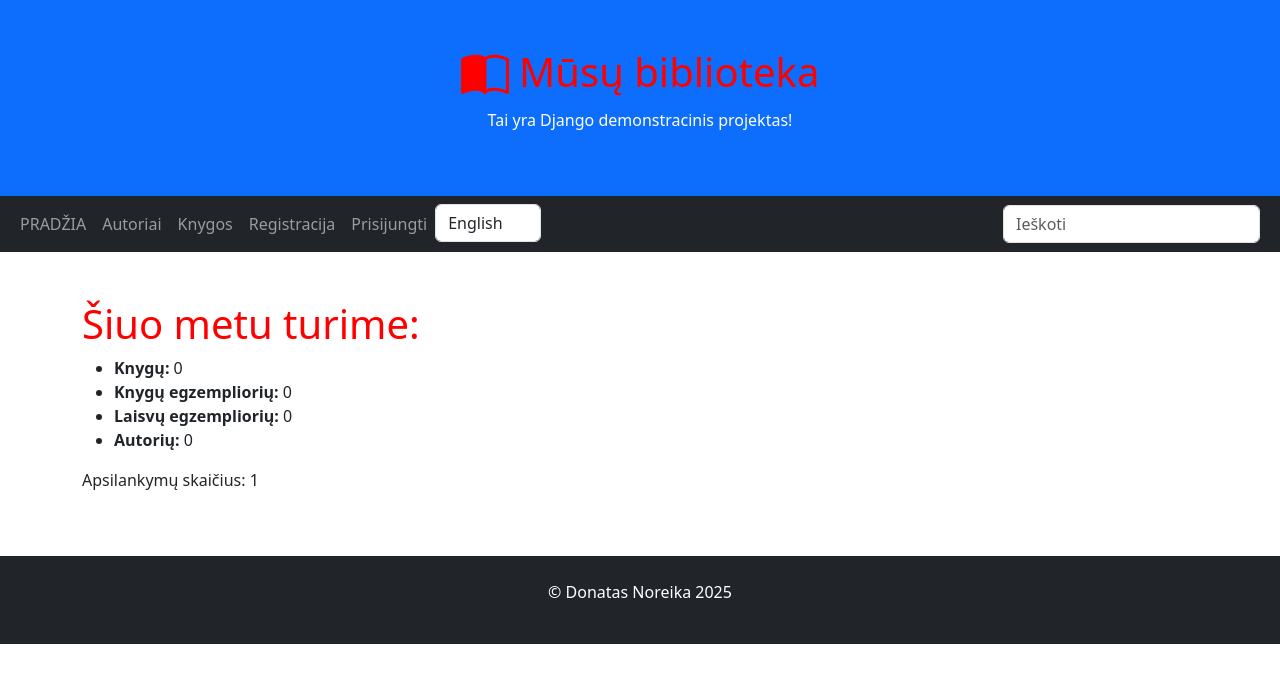
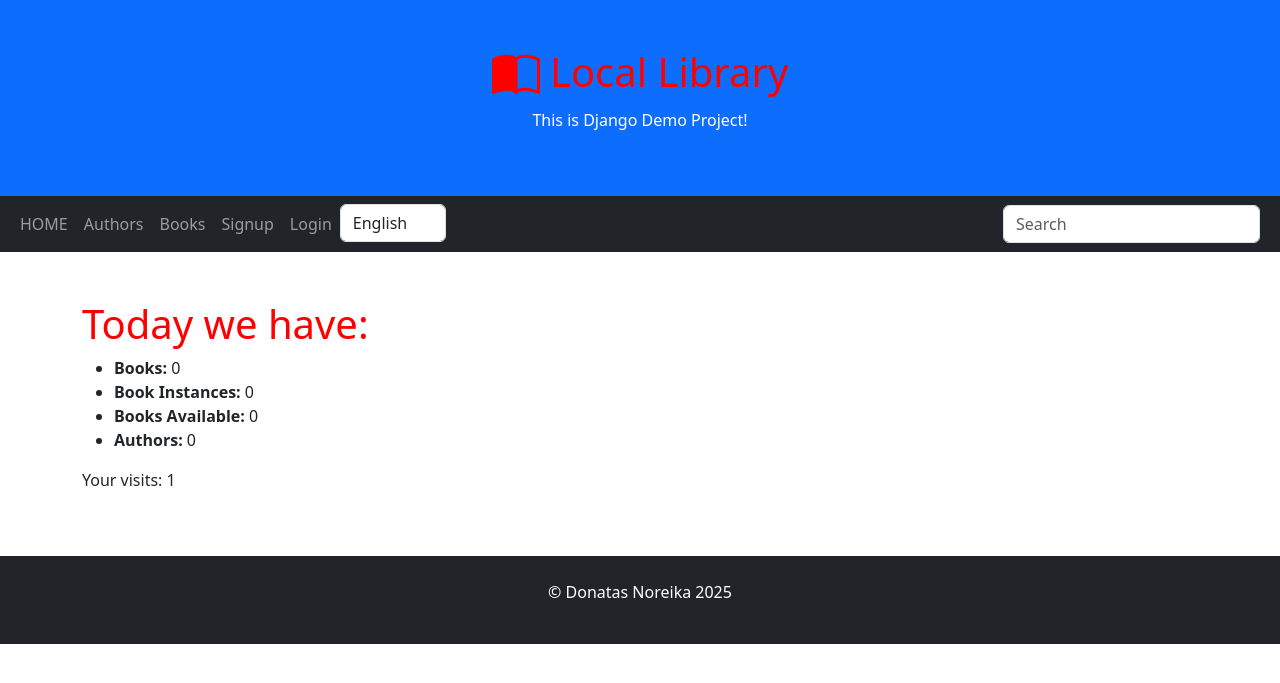
Before and after one commit to DonatasNoreika/library_20251104, a Django app: page / in a window 1280 px wide. Shown: the top 683 px of the page. Run offline with Django 5.2, Linux system fonts and the light colour scheme; data that the repository does not hold is empty.

Commit message:
12: +index ir base HTML šablonų vertimas į LT kalbą

```diff
--- a/mysite/library/templates/base.html
+++ b/mysite/library/templates/base.html
@@ -7,6 +7,7 @@
     <link href="https://cdn.jsdelivr.net/npm/bootstrap@5.3.3/dist/css/bootstrap.min.css" rel="stylesheet">
     <script src="https://cdn.jsdelivr.net/npm/bootstrap@5.3.3/dist/js/bootstrap.bundle.min.js"></script>
     {% load static %}
+    {% load i18n %}
     <link href="{% static 'css/styles.css' %}" rel="stylesheet">
 </head>
 <body>
@@ -17,9 +18,9 @@
              viewBox="0 0 16 16">
             <path d="M8.5 2.687c.654-.689 1.782-.886 3.112-.752 1.234.124 2.503.523 3.388.893v9.923c-.918-.35-2.107-.692-3.287-.81-1.094-.111-2.278-.039-3.213.492zM8 1.783C7.015.936 5.587.81 4.287.94c-1.514.153-3.042.672-3.994 1.105A.5.5 0 0 0 0 2.5v11a.5.5 0 0 0 .707.455c.882-.4 2.303-.881 3.68-1.02 1.409-.142 2.59.087 3.223.877a.5.5 0 0 0 .78 0c.633-.79 1.814-1.019 3.222-.877 1.378.139 2.8.62 3.681 1.02A.5.5 0 0 0 16 13.5v-11a.5.5 0 0 0-.293-.455c-.952-.433-2.48-.952-3.994-1.105C10.413.809 8.985.936 8 1.783"/>
         </svg>
-        Mūsų biblioteka
+        {% trans 'Local Library' %}
     </h1>
-    <p>Tai yra Django demonstracinis projektas!</p>
+    <p>{% trans 'This is Django Demo Project!' %}</p>
 </div>
 
 <nav class="navbar navbar-expand-sm navbar-dark bg-dark">
@@ -30,13 +31,13 @@
         <div class="collapse navbar-collapse" id="mynavbar">
             <ul class="navbar-nav me-auto">
                 <li class="nav-item">
-                    <a class="nav-link" href="{% url 'index' %}">PRADŽIA</a>
+                    <a class="nav-link" href="{% url 'index' %}">{% trans 'HOME' %}</a>
                 </li>
                 <li class="nav-item">
-                    <a class="nav-link" href="{% url 'authors' %}">Autoriai</a>
+                    <a class="nav-link" href="{% url 'authors' %}">{% trans 'Authors' %}</a>
                 </li>
                 <li class="nav-item">
-                    <a class="nav-link" href="{% url 'books' %}">Knygos</a>
+                    <a class="nav-link" href="{% url 'books' %}">{% trans 'Books' %}</a>
                 </li>
                 {% if user.is_authenticated %}
                 <li class="nav-item">
@@ -49,29 +50,28 @@
                         {{ user.username }}</a>
                 </li>
                 <li class="nav-item">
-                    <a class="nav-link" href="{% url 'mybooks' %}">Paimtos knygos</a>
+                    <a class="nav-link" href="{% url 'mybooks' %}">{% trans 'My Books' %}</a>
                 </li>
                 {% if user.is_staff %}
                 <li class="nav-item">
-                    <a class="nav-link" href="{% url 'instances' %}">Adminstravimas</a>
+                    <a class="nav-link" href="{% url 'instances' %}">{% trans 'Administration' %}</a>
                 </li>
                 {% endif %}
                 <li class="nav-item">
                     <form method="post" action="{% url 'logout' %}">
                         {% csrf_token %}
-                        <button class="nav-link" type="submit">Atsijungti</button>
+                        <button class="nav-link" type="submit">{% trans 'Logout' %}</button>
                     </form>
                 </li>
                 {% else %}
                 <li class="nav-item">
-                    <a class="nav-link" href="{% url 'signup' %}">Registracija</a>
+                    <a class="nav-link" href="{% url 'signup' %}">{% trans 'Signup' %}</a>
                 </li>
                 <li class="nav-item">
-                    <a class="nav-link" href="{% url 'login' %}">Prisijungti</a>
+                    <a class="nav-link" href="{% url 'login' %}">{% trans 'Login' %}</a>
                 </li>
                 {% endif %}
                 <li class="nav-item">
-                    {% load i18n %}
                     <form action="{% url 'set_language' %}" method="post" class="d-flex">
                         {% csrf_token %}
                         <input name="next" type="hidden" value="{{ redirect_to }}"/>
@@ -90,7 +90,7 @@
                 </li>
             </ul>
             <form class="d-flex" action="{% url 'search' %}">
-                <input class="form-control me-2" type="text" name="query" placeholder="Ieškoti">
+                <input class="form-control me-2" type="text" name="query" placeholder="{% trans 'Search' %}">
             </form>
         </div>
     </div>
--- a/mysite/library/templates/index.html
+++ b/mysite/library/templates/index.html
@@ -1,14 +1,14 @@
 {% extends "base.html" %}
-{% block "title" %}Pradžia{% endblock %}
+{% load i18n %}
+{% block "title" %}{% trans 'HOME' %}{% endblock %}
 
 {% block "content" %}
-
-<h1>Šiuo metu turime:</h1>
+<h1>{% trans 'Today we have:' %}</h1>
 <ul>
-    <li><b>Knygų: </b>{{ num_books }}</li>
-    <li><b>Knygų egzempliorių: </b>{{ num_instances }}</li>
-    <li><b>Laisvų egzempliorių: </b>{{ num_instances_available }}</li>
-    <li><b>Autorių: </b>{{ num_authors }}</li>
+    <li><b>{% trans 'Books:' %} </b>{{ num_books }}</li>
+    <li><b>{% trans 'Book Instances:' %} </b>{{ num_instances }}</li>
+    <li><b>{% trans 'Books Available:' %} </b>{{ num_instances_available }}</li>
+    <li><b>{% trans 'Authors:' %} </b>{{ num_authors }}</li>
 </ul>
-<p>Apsilankymų skaičius: {{ num_visits }}</p>
+<p>{% trans 'Your visits:' %} {{ num_visits }}</p>
 {% endblock %}
```
Also changed, not shown: mysite/library/locale/lt/LC_MESSAGES/django.po, 1 other file.
